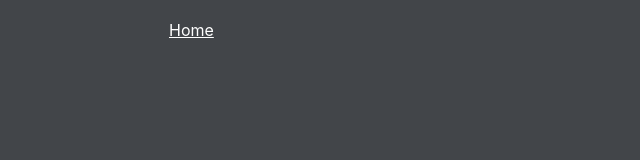
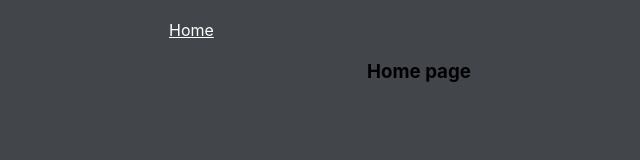
Before and after one commit to Daniel-N98/chat-application, a React (Create React App) app: page / in a window 1280 px wide. Shown: the top 160 px of the page, without its empty margins (221-861 px from the left). Built offline with nearby package versions, Linux system fonts and the light colour scheme.

Commit message:
Routes component implementation

```diff
--- a/src/App.js
+++ b/src/App.js
@@ -1,4 +1,5 @@
 import Navigation from "./components/Navigation";
+import RoutePaths from "./routes";
 import "./App.css";
 
 function App() {
@@ -7,6 +8,7 @@ function App() {
       <header>
         <Navigation />
       </header>
+      <RoutePaths />
     </div>
   );
 }
```
